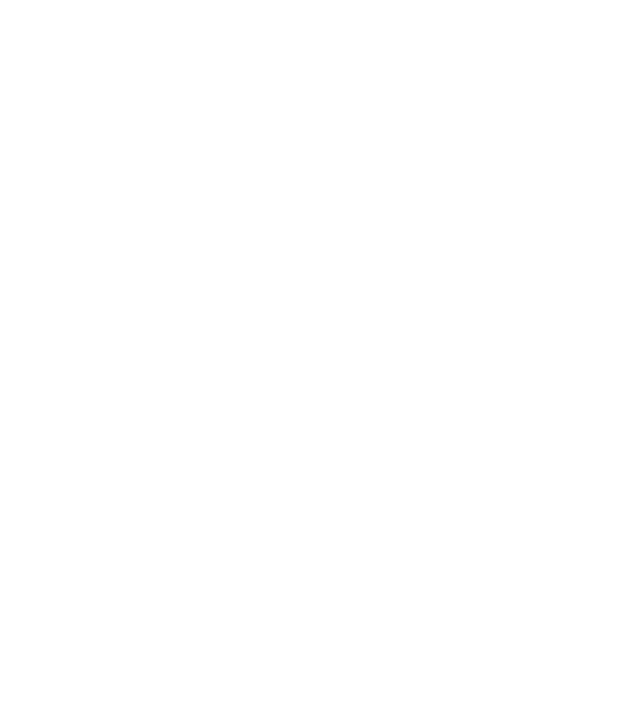
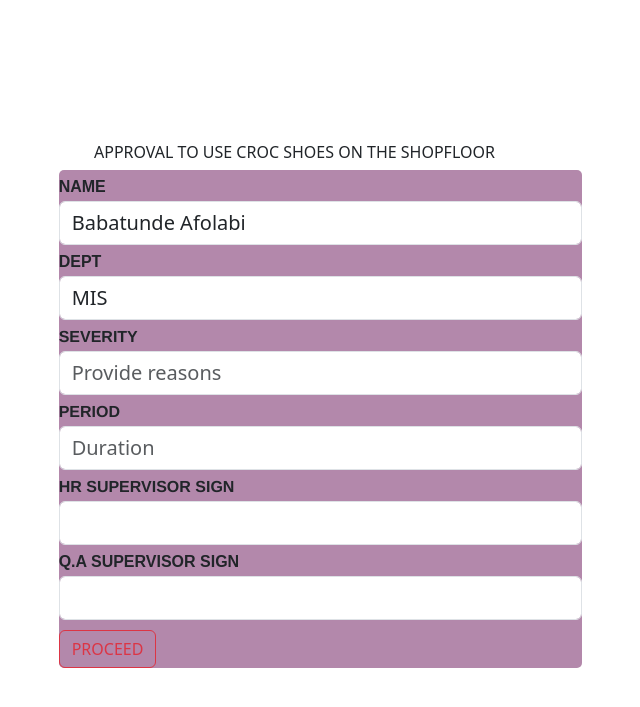
Before and after one commit to Dufil-Prima-Foods-Plc/Croc, a PHP site: page / in a window 1280 px wide. Before the commit the part shown is empty. Shown: the top 707 px of the page, without its empty margins (360-1000 px from the left). Run offline with PHP 8.4, Linux system fonts and the light colour scheme; some libraries are stand-ins or nearby versions.

Commit message:
Add files via upload

```diff
--- a/index.php
+++ b/index.php
@@ -1,9 +1,87 @@
 <!DOCTYPE html>
 <html>
 <head>
-	<title>Croc Shoe Form</title>
-</head>
+
+<meta charset="utf-8" name="viewport" content="width=device-width,initial-scale=1">
+
+	<link rel="stylesheet" type="text/css" href="utility/style.css">
+	<link rel="stylesheet" type="text/css" href="css/bootstrap-utilities.css">
+	<link rel="stylesheet" type="text/css" href="css/bootstrap.css">
+	<link rel="stylesheet" type="text/css" href="css/bootstrap.min.css">
+	<link rel="stylesheet" type="text/css" href="css/grid.css">
+
+<title>Croc Shoe Form</title>
+ </head>
+
+
+<!--Forms-->
+
 <body>
+
+			<section class="container">
+			<div class="row col-md-12">
+		<div class="col-md-8 offset-md-4 my-9 mr-4" style="margin-top: 90px;">
+			<div class="row">
+			<div class="d-flex align-items-center flex-column">
+				<div style="margin-right:auto;">
+
+			<label style="font-size: 35px; font-family:sans-serif; color: #FFFFFF;">DUFIL PRIMA FOODS PLC, OTA</label>
+			<h6 style="margin-right: 25px;">APPROVAL TO USE CROC SHOES ON THE SHOPFLOOR</h6>
+
+				</div>
+			</div>
+		</div>
+	</div>
+</div>
+</section>
+
+<!--Form design-->
+<section class="container-fluid">
+	<form class="row col-sm-12" action="server" method="POST">
+		<div class="containerbutton col-md-5 offset-md-4 card-header" style="background-color: #b388ab; border-radius:5px 5px 5px 5px ;">
+			<div class="form-group">
+			<label style="font-weight: bold; padding-top: 5px; font-family: sans-serif;">NAME</label>
+			<input type="text" name="" value="Babatunde Afolabi" class="form-control" placeholder="Enter fullname" style="font-size: 20px; margin-top:2px;" readonly>
+			</div>
+
+			<div class="form-group">
+			<label style="font-weight: bold; padding-top: 5px; font-family: sans-serif;">DEPT</label>
+			<input type="text" name="" value="MIS" class="form-control" placeholder="Enter Department" style="font-size: 20px; margin-top:2px;" readonly>
+
+			<div class="form-group">
+			<label style="font-weight: bold; padding-top: 5px; font-family: Helvetica;">SEVERITY</label>
+			<input type="text" name="" class="form-control" placeholder="Provide reasons" style="font-size: 20px; margin-top:2px;" required>
+			</div>
+
+			<div class="form-group">
+			<label style="font-weight: bold; padding-top: 5px; font-family: Helvetica;">PERIOD</label>
+			<input type="text" name="" class="form-control" placeholder="Duration" style="font-size: 20px; margin-top:2px;">
+			</div>
+
+			<div class="form-group">
+			<label style="font-weight: bold; padding-top: 5px; font-family: Helvetica;">HR SUPERVISOR SIGN</label>
+			<input type="" name="" class="form-control" placeholder="" style="font-size: 20px; margin-top:2px;"readonly>
+			</div>
+
+			<div class="form-group">
+			<label style="font-weight: bold; padding-top: 5px; font-family: sans-serif;">Q.A SUPERVISOR SIGN</label>
+			<input type="signature" name="" class="form-control" placeholder="" style="font-size: 20px; margin-top:2px;"readonly>
+			</div>
+
+		</div>
+
+		<div style="margin-top:10px;">
+
+			<button class="btn btn-outline-danger" value="Submit" name=""; >PROCEED</button>
+		</div>
+
+
+	</form>
+
+</section>
+
+
+
 
 </body>
 </html>
```
Also changed, not shown: 1 other file.
